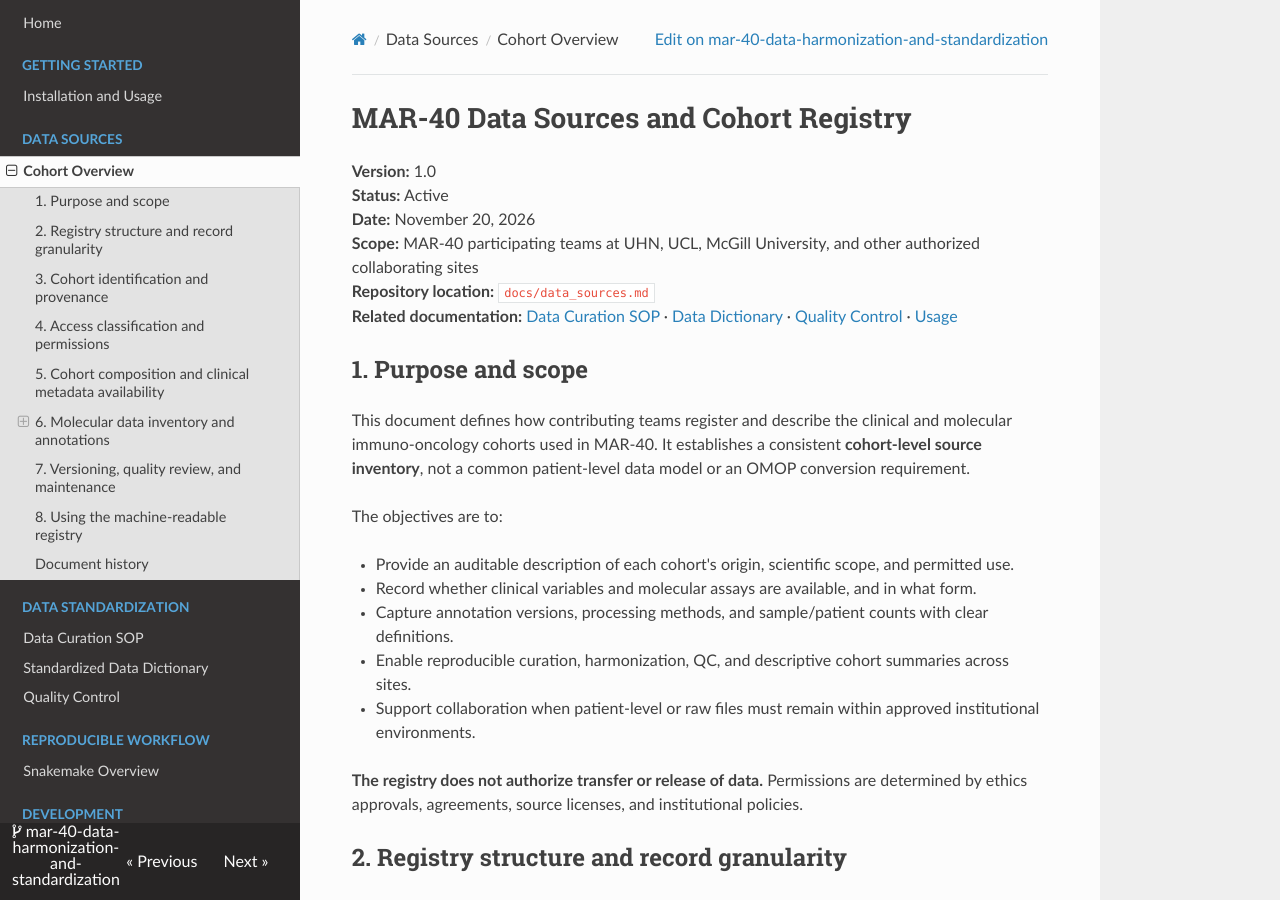
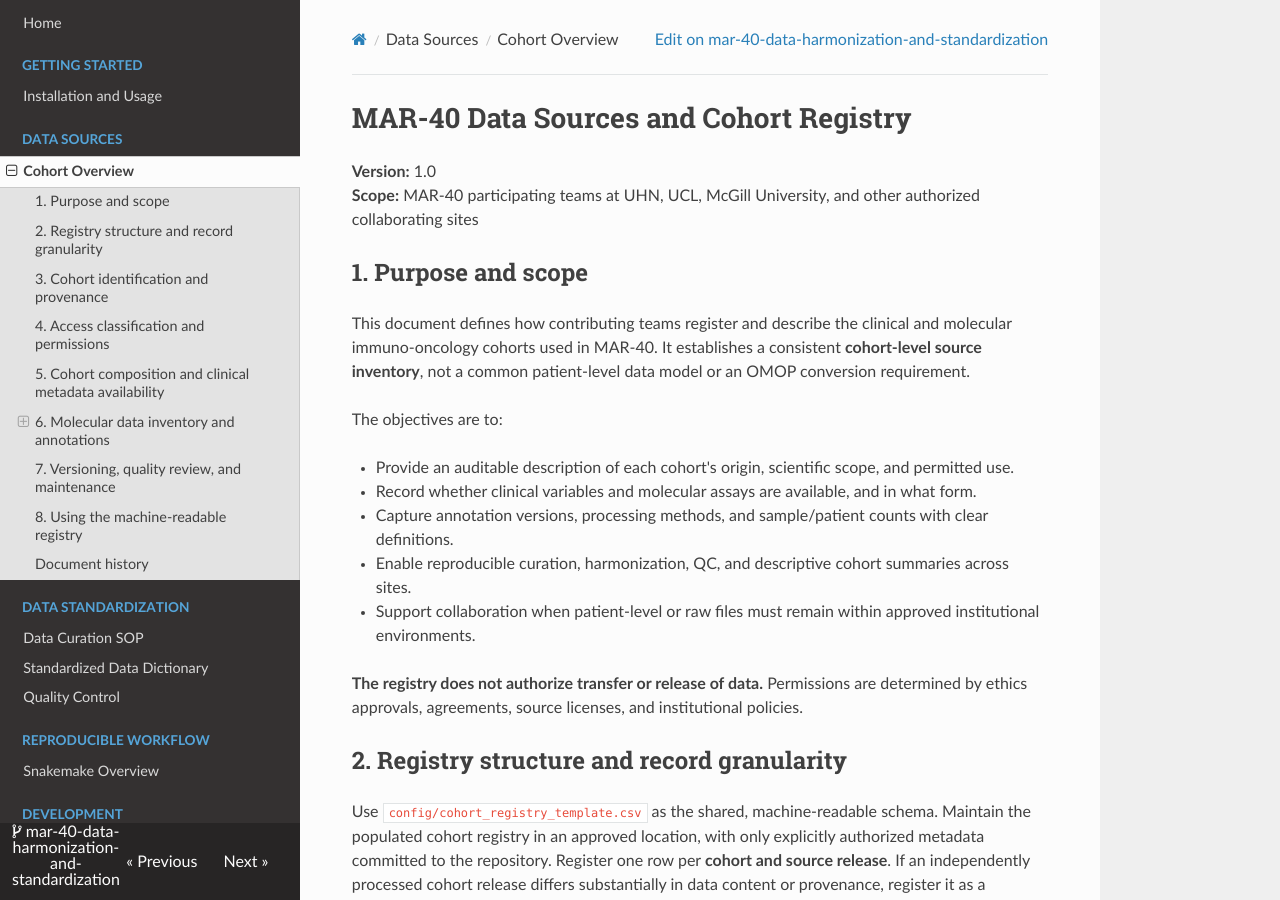
Before and after one commit to bhklab/mar40-data-harmonization, an MkDocs documentation site: the page built from docs/data_sources.md, in a window 1280 px wide and 900 px high. Built offline with MkDocs 1.6.1, drawn with Linux system fonts in a browser that asks for light colours; nearby versions of some CDN libraries.

Commit message:
update the data sources

```diff
--- a/docs/data_sources.md
+++ b/docs/data_sources.md
@@ -1,11 +1,7 @@
 # MAR-40 Data Sources and Cohort Registry
 
 **Version:** 1.0
-**Status:** Active
-**Date:** November 20, 2026
 **Scope:** MAR-40 participating teams at UHN, UCL, McGill University, and other authorized collaborating sites
-**Repository location:** `docs/data_sources.md`
-**Related documentation:** [Data Curation SOP](data_curation_SOP.md) · [Data Dictionary](data_dictionary.md) · [Quality Control](quality_control.md) · [Usage](usage.md)
 
 ## 1. Purpose and scope
 
```
